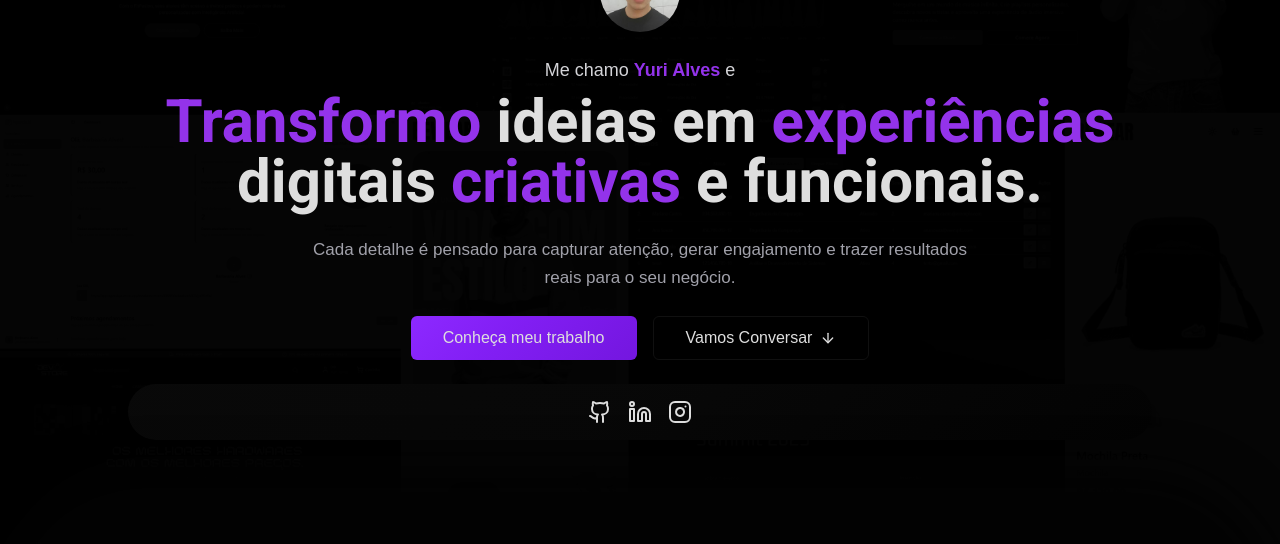
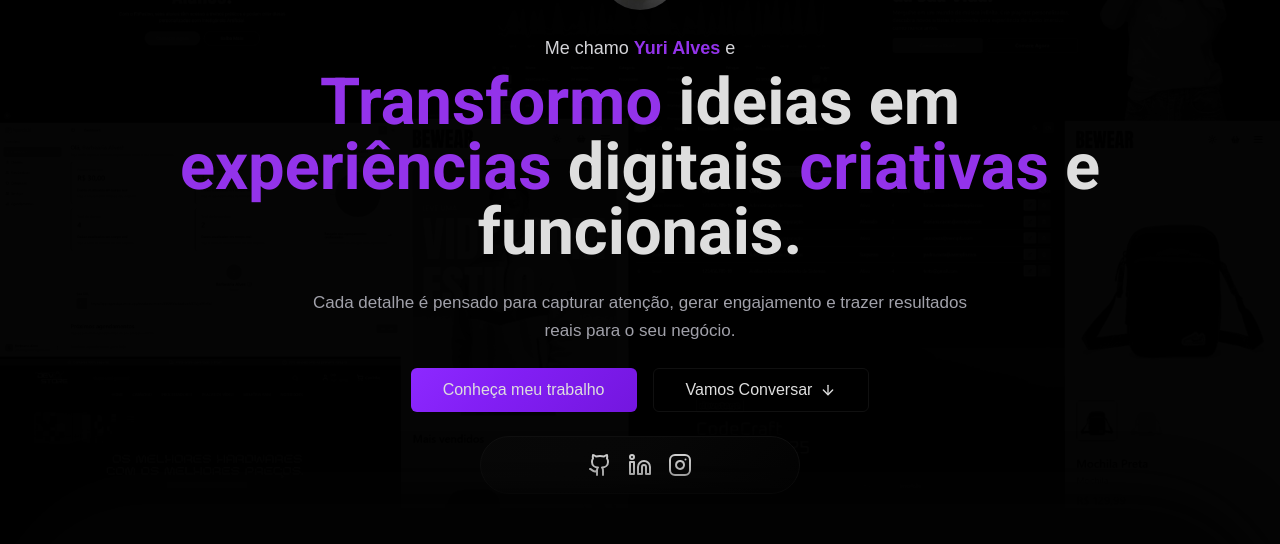
Before and after one commit to yurizzxz/PortfolioYuri, a Next.js app: page / in a window 1280 px wide. Shown: the part 144-688 px from the top of the page. Built offline with nearby package versions, Linux system fonts and the light colour scheme; no server answers; the database is empty.

Commit message:
feat: adicionar background em social icons

```diff
--- a/src/components/sections/home-section.tsx
+++ b/src/components/sections/home-section.tsx
@@ -16,7 +16,7 @@ const Hero = () => {
       ></div>
       <div className="relative ml-auto mr-auto px-5 md:px-0 max-w-6xl ">
         <motion.div
-          className="flex flex-row justify-center items-center min-h-[85dvh] md:min-h-[95dvh] xl:-mt-14 lg=:pt-0"
+          className="flex flex-row justify-center items-center min-h-[95dvh] xl:-mt-10 lg=:pt-0"
           initial={{ opacity: 0, y: 100 }}
           animate={{ opacity: 1, y: 0 }}
           transition={{ duration: 0.5 }}
@@ -43,7 +43,7 @@ const Hero = () => {
                 e
               </p>
 
-              <h1 className="text-[40px] md:text-5xl roboto lg:text-6xl font-bold leading-tight">
+              <h1 className="text-[40px] md:text-5xl roboto lg:text-[65px] font-bold leading-tight">
                 <span className="text-purple-600">Transformo</span> ideias em{" "}
                 <span className="text-purple-600">experiências</span> digitais{" "}
                 <span className="text-purple-600">criativas</span> e funcionais.
@@ -76,7 +76,7 @@ const Hero = () => {
                 <ArrowDown aria-hidden="true" />
               </RedirectButton>
             </div>
-            <div className="flex justify-center mt-6 p-4 bg-cardgradient rounded-full">
+            <div className="flex justify-center mt-6 p-4 bg-cardgradient border max-w-xs mx-auto items-center rounded-full">
               <SocialIcons />
             </div>
           </div>
```
